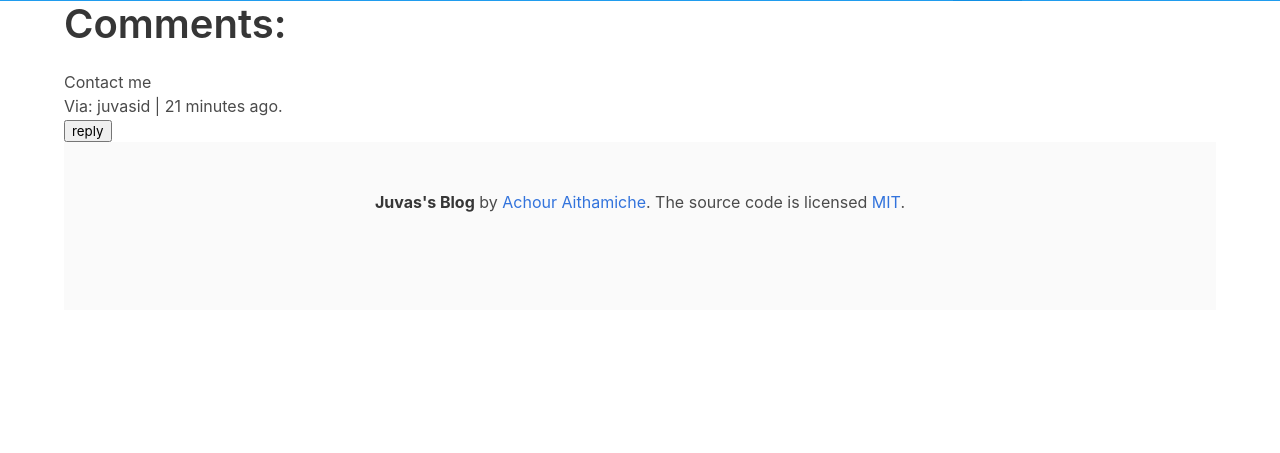
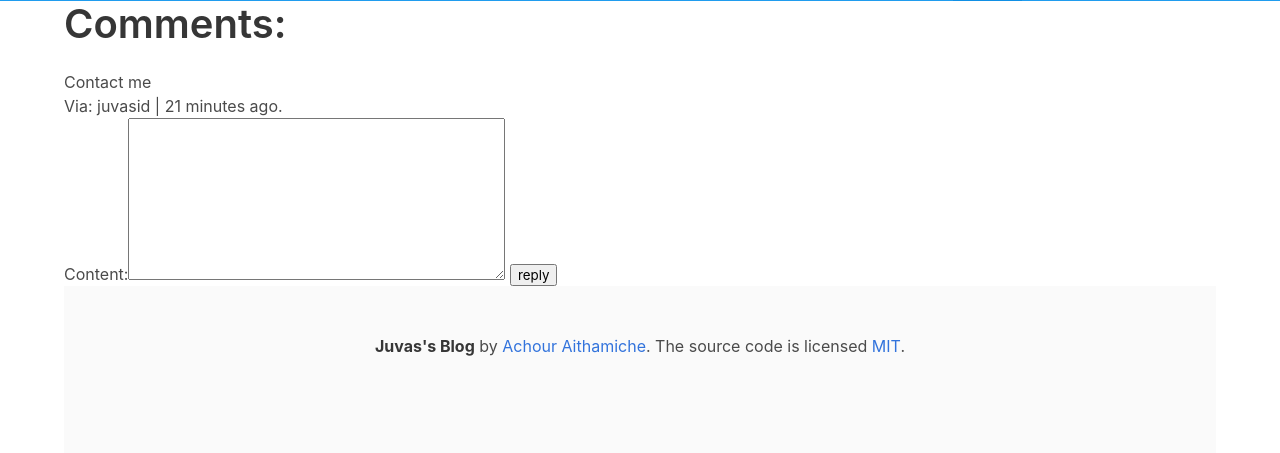
Before and after one commit to JuvasArray/juvas-site, a Django app: page /comments/9/ in a window 1280 px wide. Shown: the part 51-504 px from the top of the page. Run offline with Django 3.2, Linux system fonts and the light colour scheme; data comes from the database, SQL or seed files in the repository; both versions use the stored data as it was after the commit.

Commit message:
Finish comment_thread and some testing

```diff
--- a/comments/models.py
+++ b/comments/models.py
@@ -2,6 +2,7 @@ from django.conf import settings
 
 from django.contrib.contenttypes.fields import GenericForeignKey
 from django.contrib.contenttypes.models import ContentType
+from django.urls import reverse
 
 from django.db import models
 
@@ -38,6 +39,8 @@ class Comment(models.Model):
     def __str__(self):
         return self.user.username
 
+    def get_absolute_url(self):                                                                               return reverse('thread', kwargs={'id':  self.id })
+
     def children(self):
         return Comment.objects.filter(parent=self)
 
--- a/comments/views.py
+++ b/comments/views.py
@@ -1,13 +1,50 @@
+from django.contrib.contenttypes.models import ContentType
+from django.http import HttpResponseRedirect
 from django.shortcuts import render, get_object_or_404
 
 # Create your views here.
-
+from comments.forms import CommentForm
 from comments.models import Comment
 
 def comment_thread(request, id):
-    comment = get_object_or_404(Comment, id=id)
+    obj = get_object_or_404(Comment, id=id)
+    form = CommentForm(request.POST or None)
+
+    content_obj = obj.content_object
+    content_id = obj.content_object.id
+
+    initial_data = {                                                                                              'content_type': obj.content_type,
+            'object_id': obj.object_id,
+
+            }
+    form = CommentForm(request.POST or None, initial=initial_data)
+    if form.is_valid():
+        c_type = form.cleaned_data.get("content_type")
+        content_type = ContentType.objects.get(model=c_type)
+        obj_id = form.cleaned_data.get("object_id")
+        content_data = form.cleaned_data.get("content")
+
+        parent_obj = None
+        try:
+            parent_id = int(request.POST.get('parent_id'))
+        except:
+            parent_id = None
+
+        if parent_id:
+            parent_qs = Comment.objects.filter(id=parent_id)
+            if parent_qs.exists() and parent_qs.count() == 1:
+                parent_obj=parent_qs.first()
+
+        new_comment, created = Comment.objects.get_or_create(
+                user = request.user,
+                content_type = content_type,
+                object_id = obj_id,
+                content = content_data,
+                parent = parent_obj,                                                                                  )
+        return HttpResponseRedirect(new_comment.content_object.get_absolute_url())
     context = {
-            'comment': comment,
+            'comment': obj,
+            'form': form,
             }
 
     return render(request, 'comment_thread.html', context)
--- a/templates/comment_thread.html
+++ b/templates/comment_thread.html
@@ -17,7 +17,7 @@ o.</footer>
 				{% endfor %}
       <form method="POST" action=".">
         {% csrf_token %}
-      {{ form_content }}
+      {{ form }}
       <input type="hidden" name="parent_id" value="comment.id">
       <input type="submit" value="reply">
     </form>
--- a/templates/post_detail.html
+++ b/templates/post_detail.html
@@ -93,7 +93,9 @@
 	<h1 class="title is-2">Comments:</h1>                                                     <blockquote>
         {% for comment in comments %}
         <p>{{ comment.content }}</p>
-        <footer>Via: {{ comment.user }} | {{ comment.created | timesince }} ago.</footer>
+        <footer>Via: {{ comment.user }} | {{ comment.created | timesince }} ago.
+					<a href="{{ comment.get_absolute_url }}">Thread</a>
+				</footer>
 
 
         {% for child_comment in comment.children %}
```
Also changed, not shown: db.sqlite3.
